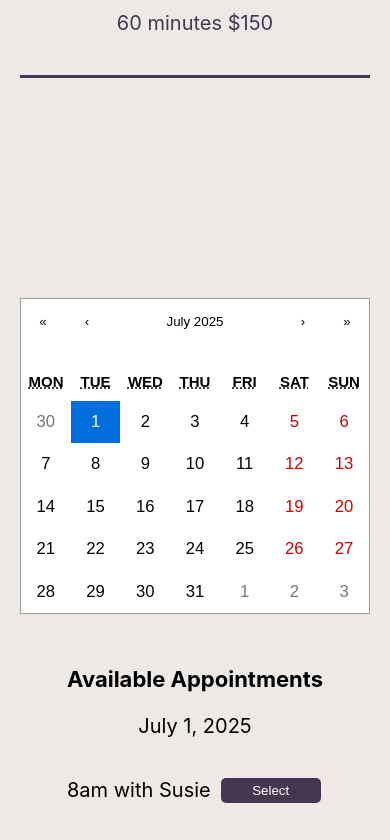
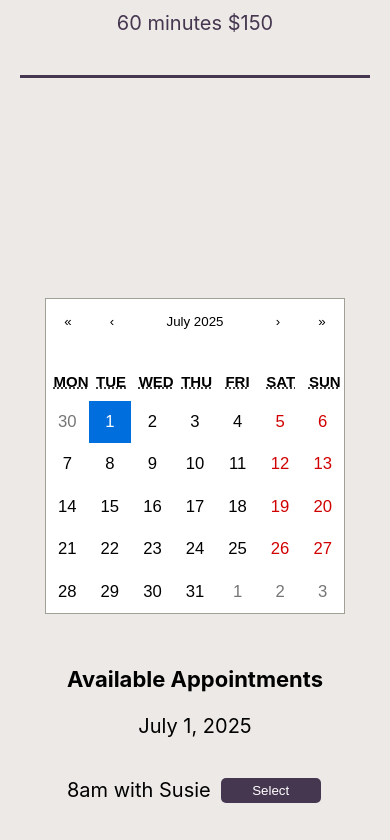
Before and after one commit to LaurenCummings/spa-project, a React (Vite) app: page / in a window 390 px wide. Shown: the part 6430-7270 px from the top of the page. Built offline with nearby package versions, Linux system fonts and the light colour scheme; a web font is replaced by a local one.

Commit message:
made calendar smaller on phone

```diff
--- a/src/css/BookNow.css
+++ b/src/css/BookNow.css
@@ -171,3 +171,9 @@
         flex-direction: column;
     }
 }
+
+@media (max-width: 400px) {
+    .calendar {
+        width: 300px;
+    }
+}
```
